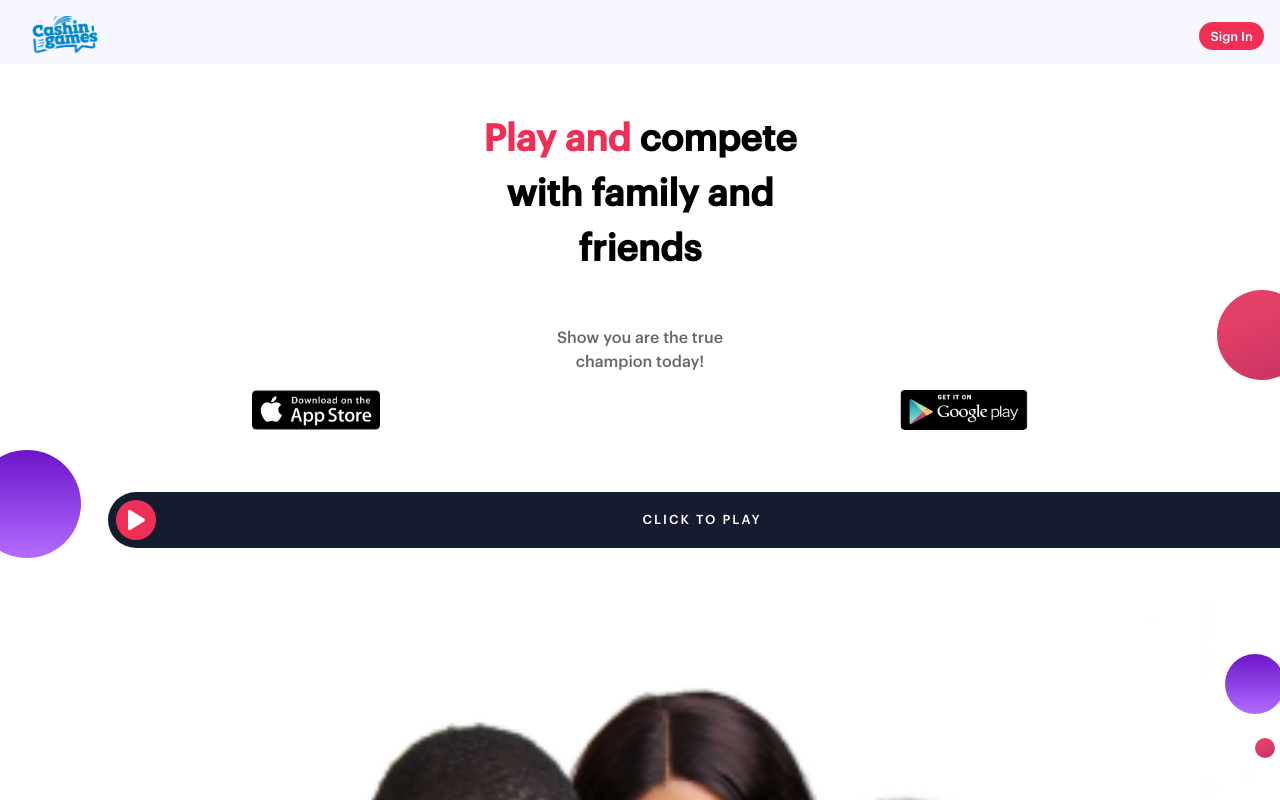
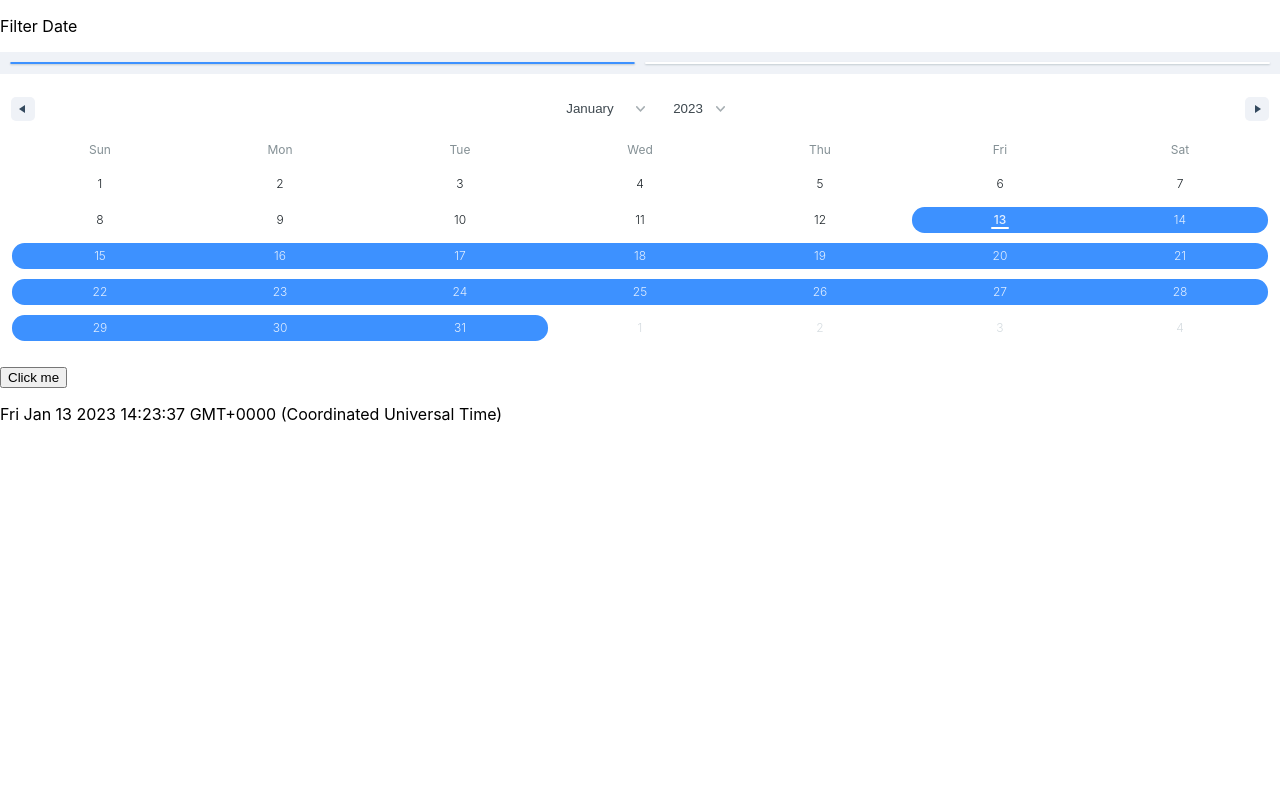
Before and after one commit to cashingames/stake-mobile-web, a React (Create React App) app: page / in a window 1280 px wide. Shown: the top 800 px of the page. Built offline with nearby package versions, Linux system fonts and the light colour scheme; a web font is replaced by a local one.

Commit message:
filter date

```diff
--- a/src/App.js
+++ b/src/App.js
@@ -4,6 +4,7 @@ import axios from 'axios';
 import { useDispatch, useSelector } from "react-redux";
 import React, { useEffect, useState } from "react";
 import LoaderScreen from "./features/LoaderScreen/LoaderScreen";
+import DateRange from "./components/DateRange/DateRange";
 
 
 function App() {
@@ -27,7 +28,8 @@ function App() {
 
   return (
     <div className="App">
-       <AppRouter />
+       {/* <AppRouter />  */}
+       <DateRange />
     </div>
   )
 }
--- /dev/null
+++ b/src/components/DateRange/DateRange.js
@@ -0,0 +1,47 @@
+import { useState } from 'react';
+import { DateRangePicker } from 'react-date-range'
+import 'react-date-range/dist/styles.css'; // main css file
+import 'react-date-range/dist/theme/default.css'; // theme css file
+import './style.scss'
+
+const DateRange = () => {
+  const [state, setState] = useState([
+    {
+      startDate: new Date(),
+      endDate: null,
+      key: 'selection'
+    }
+  ]);
+
+  console.log(state)
+
+
+  return (
+    <>
+      <p>Filter Date</p>
+      <div className='date-container'>
+        <DateRangePicker
+          onChange={item => setState([item.selection])}
+          showSelectionPreview={true}
+          moveRangeOnFirstSelection={false}
+          months={1}
+          ranges={state}
+          // direction="horizontal"
+        // style={{display:'none'}}
+        />
+      </div>
+
+      <button>Click me</button>
+      {state.map((item)=> {
+        console.log(item.startDate)
+        return(
+          <p>{item.startDate.toString()}</p>
+        )
+
+      })}
+    </>
+  )
+
+}
+
+export default DateRange
--- /dev/null
+++ b/src/components/DateRange/style.scss
@@ -0,0 +1,20 @@
+.rdrDefinedRangesWrapper{
+    display: none;
+}
+
+.date-container{
+    .rdrDateRangePickerWrapper{
+        display: flex;
+        width: 100%;
+    }
+    .rdrCalendarWrapper{
+        width: 100%;
+    }
+    .rdrMonth{
+        width: 100%;
+    }
+    .rdrDateDisplayItem input{
+        display: none;
+        height: 0;
+    }
+}
```
